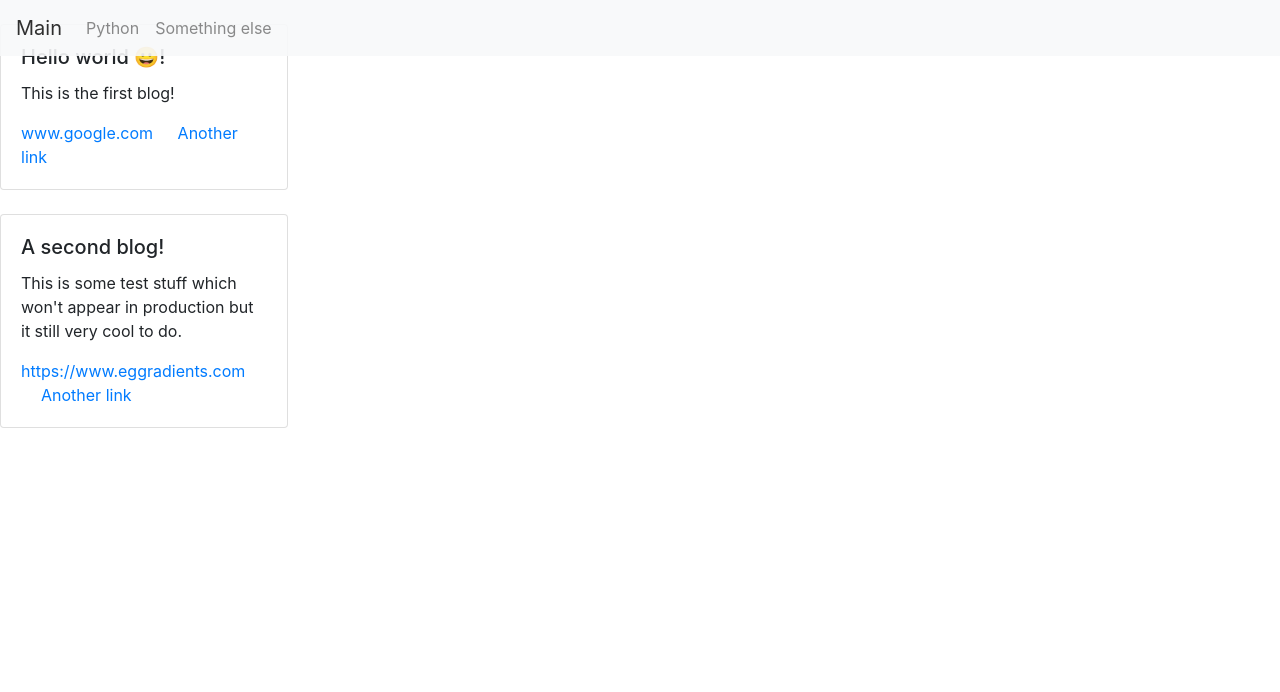
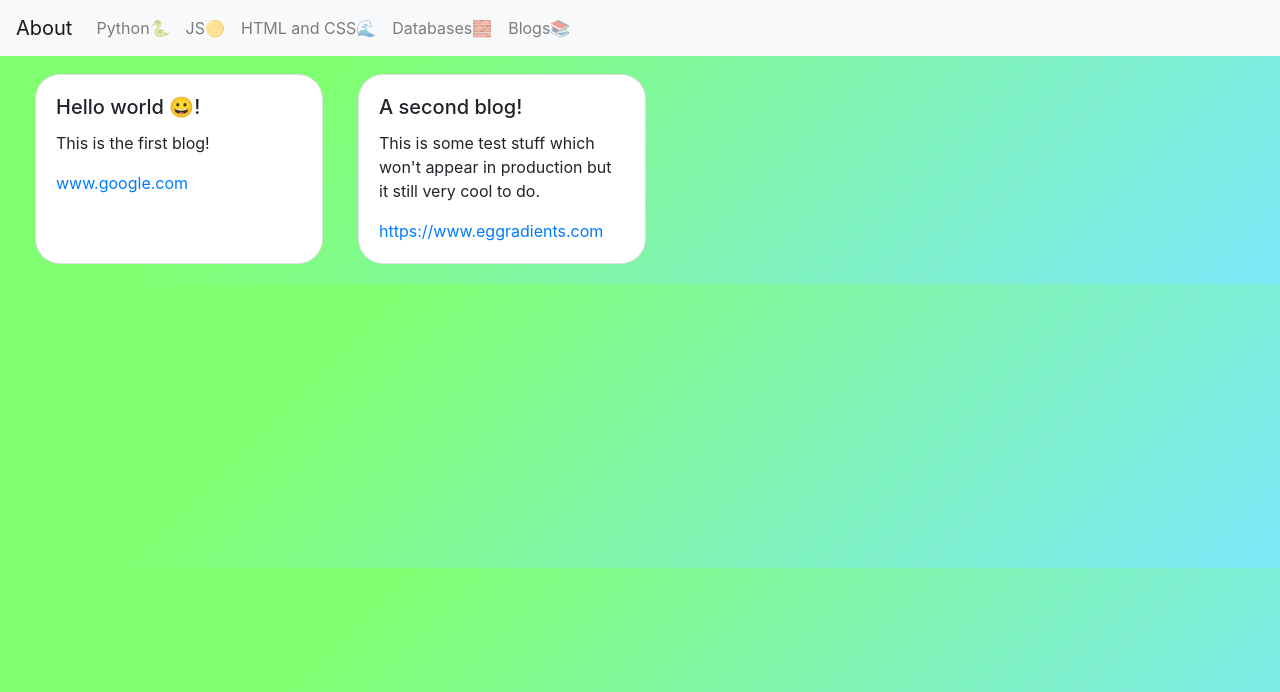
Before and after one commit to daniil-lebedev/persona-website-django, a Django app: page /blog/ in a window 1280 px wide. Shown: the top 692 px of the page. Run offline with Django 3.2, Linux system fonts and the light colour scheme; data comes from the database, SQL or seed files in the repository; both versions use the stored data as it was after the commit; some libraries are stand-ins or nearby versions.

Commit message:
Added a bunch of additions: Visual: 1. Added a new elements to nav bar 2. Added icons to navbar 3. Styled blogs and about pages 4. Added a flex box to blogs and made them more round Backend: 1. Fixed the urls

```diff
--- /dev/null
+++ b/mysite/blog/static/blog.css
@@ -0,0 +1,10 @@
+.blog-box{
+	margin-top: 50px;
+	display: flex;
+	flex-direction: row;
+	flex-wrap: wrap;
+};
+
+.blog{
+	margin-left: 25px;
+}
--- /dev/null
+++ b/mysite/blog/static/main.css
@@ -0,0 +1,5 @@
+body{
+	background-color: #7ee8fa;
+	background-image: linear-gradient(315deg, #7ee8fa 0%, #80ff72 74%);
+
+}
--- a/mysite/blog/templates/base.html
+++ b/mysite/blog/templates/base.html
@@ -1,5 +1,6 @@
-<!doctype html>
-<html lang="en">
+{% load static %}
+<!DOCTYPE html>
+<html>
   <head>
     <!-- Required meta tags -->
     <meta charset="utf-8">
@@ -8,18 +9,27 @@
     <!-- Bootstrap CSS -->
     <link rel="stylesheet" href="https://stackpath.bootstrapcdn.com/bootstrap/4.3.1/css/bootstrap.min.css" integrity="sha384-ggOyR0iXCbMQv3Xipma34MD+dH/1fQ784/j6cY/iJTQUOhcWr7x9JvoRxT2MZw1T" crossorigin="anonymous">
 
+    <!--Styling for the body. Needs to be changed later-->
+    <link rel="stylesheet" type="text/css" href="{% static 'main.css' %}">
+
+    <!--Styling for the blogs page-->
+    <link rel="stylesheet" type="text/css" href="{% static 'blog.css' %}">
+
     <title>Daniil's Website</title>
   </head>
   <body>
-    <nav class="navbar navbar-expand-lg navbar-light bg-light fixed-top" style="opacity: 90%;">
-        <a class="navbar-brand" href="#">Main</a>
+    <nav class="navbar navbar-expand-lg navbar-light bg-light fixed-top element">
+        <a class="navbar-brand" href="{% url 'about' %}">About</a>
         <button class="navbar-toggler" type="button" data-toggle="collapse" data-target="#navbarNavAltMarkup" aria-controls="navbarNavAltMarkup" aria-expanded="false" aria-label="Toggle navigation">
           <span class="navbar-toggler-icon"></span>
         </button>
         <div class="collapse navbar-collapse" id="navbarNavAltMarkup">
           <div class="navbar-nav">
-            <a class="nav-item nav-link" href="#">Python</a>
-            <a class="nav-item nav-link" href="#">Something else</a>
+            <a class="nav-item nav-link" href="#">Python🐍</a>
+            <a class="nav-item nav-link" href="#">JS🟡</a>
+            <a class="nav-item nav-link" href="#">HTML and CSS🌊</a>
+            <a class="nav-item nav-link" href="#">Databases🧱</a>
+            <a class="nav-item nav-link" href="{% url 'blogPage' %}">Blogs📚</a>
           </div>
         </div>
     </nav>
--- a/mysite/blog/templates/blog.html
+++ b/mysite/blog/templates/blog.html
@@ -1,14 +1,14 @@
 {% extends 'base.html' %}
 {% block content %}
+  <div class="blog-box">
     {% for blog in blogs %}
-  <div class="card" style="width: 18rem;">
+      <div class="card blog" style="width: 18rem; margin-left: 35px; border-radius: 25px; margin-bottom: 20px">
         <div class="card-body">
           <h5 class="card-title">{{blog.title}}</h5>
           <p class="card-text">{{blog.text}}</p>
           <a href="#" class="card-link">{{blog.link}}</a>
-      <a href="#" class="card-link">Another link</a>
         </div>
       </div>
-  <br>
     {% endfor %}
+  </div>
 {% endblock  %}
--- a/mysite/pages/templates/main.html
+++ /dev/null
@@ -1 +0,0 @@
-This is the main page
--- a/mysite/pages/urls.py
+++ b/mysite/pages/urls.py
@@ -3,5 +3,6 @@ from django.urls import path
 from . import views
 
 urlpatterns = [
-    path('main/', views.mainPage)
+	#path for about page which will be the first to load
+    path('', views.mainPage, name='about')
 ]
--- a/mysite/pages/views.py
+++ b/mysite/pages/views.py
@@ -2,4 +2,4 @@ from django.shortcuts import render
 
 #function for the main page
 def mainPage(request):
-	return render(request, 'main.html')
+	return render(request, 'about.html')
```
Also changed, not shown: mysite/pages/templates/about.html (added, +14 -0 lines), mysite/blog/static/about.css (added), mysite/db.sqlite3. Lines whose indentation alone changed are shown as unchanged.
